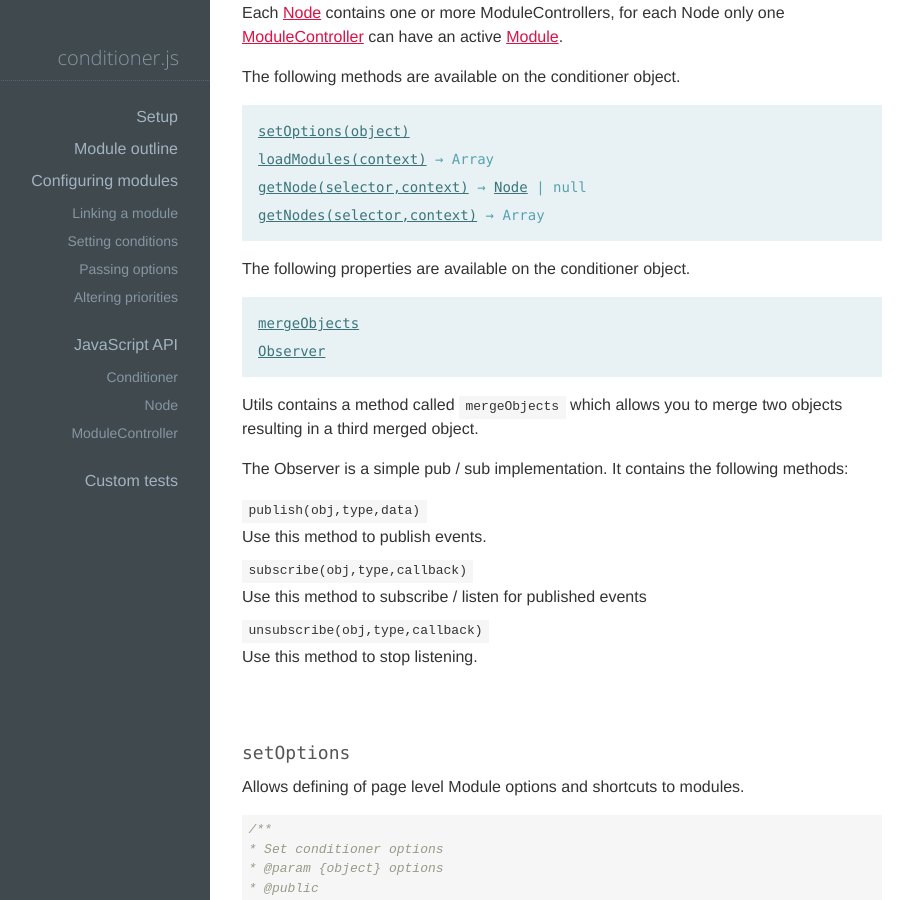
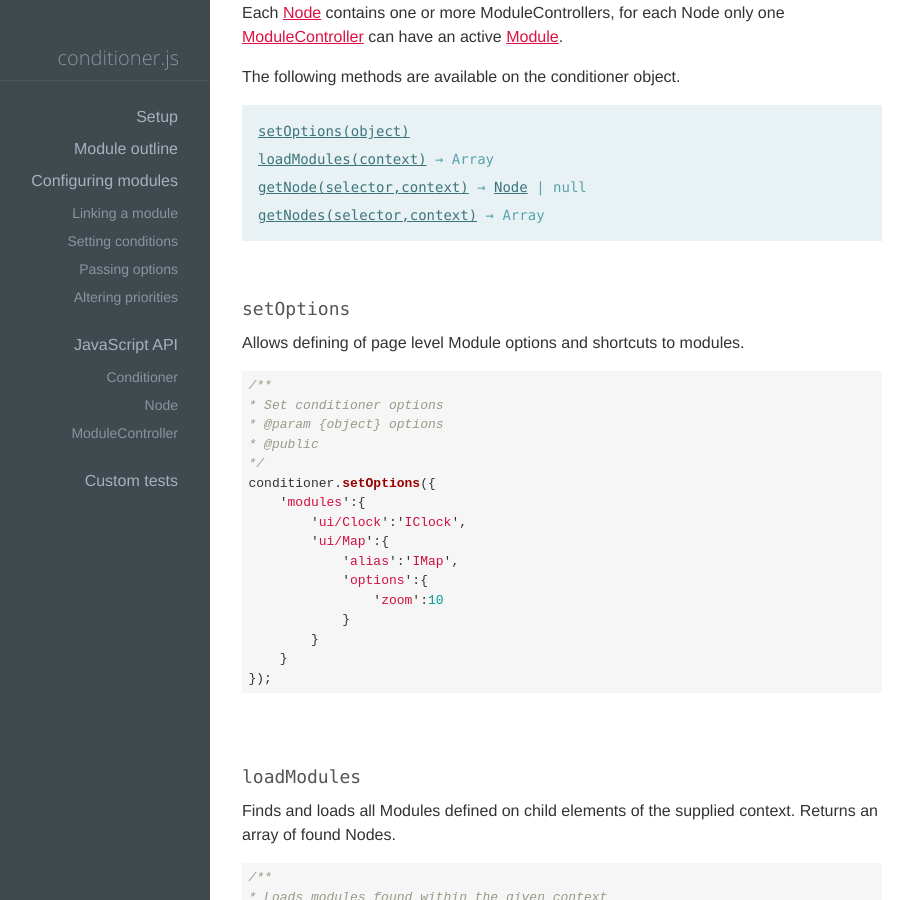
Before and after one commit to rikschennink/conditioner, a Jekyll site: the page built from docs/index.html, in a window 1280 px wide and 900 px high, scrolled down 5691 px. Shown: the whole window, without its empty margins (46-959 px from the left). Built offline with Jekyll 4.4.1, drawn with Linux system fonts in a browser that asks for light colours.

Commit message:
temporary removed docs on utils

```diff
--- a/docs/index.html
+++ b/docs/index.html
@@ -94,31 +94,6 @@ title: Documentation • Conditioner.js
                     <li><a href="#conditioner-get-nodes">getNodes(selector,context)</a> &rarr; Array</li>
                 </ul>
             </nav>
-
-            <p>The following properties are available on the conditioner object.</p>
-
-            <nav class="sub code">
-                <ul>
-                    <li><a href="#conditioner-merge-objects">mergeObjects</a></li>
-                    <li><a href="#conditioner-observer">Observer</a></li>
-                </ul>
-            </nav>
-
-            <p id="conditioner-merge-objects">Utils contains a method called <code>mergeObjects</code> which allows you to merge two objects resulting in a third merged object.
-
-			<p id="conditioner-observer">The Observer is a simple pub / sub implementation. It contains the following methods:</p>
-
-            <dl>
-                <dt><code>publish(obj,type,data)</code></dt>
-                <dd>Use this method to publish events.</dd>
-
-                <dt><code>subscribe(obj,type,callback)</code></dt>
-                <dd>Use this method to subscribe / listen for published events</dd>
-
-                <dt><code>unsubscribe(obj,type,callback)</code></dt>
-                <dd>Use this method to stop listening.</dd>
-
-            </dl>
 
             <h4 class="code" id="conditioner-set-options">setOptions</h4>
             <p>Allows defining of page level Module options and shortcuts to modules.</p>
```
